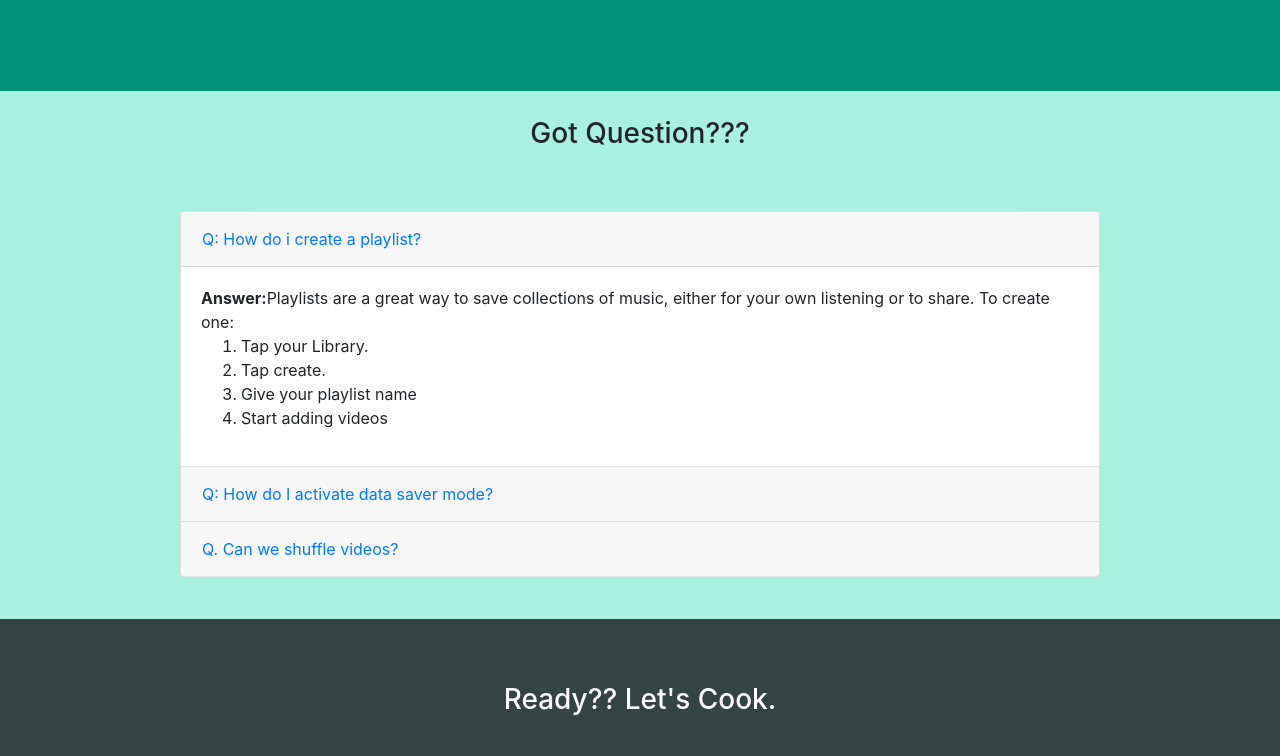
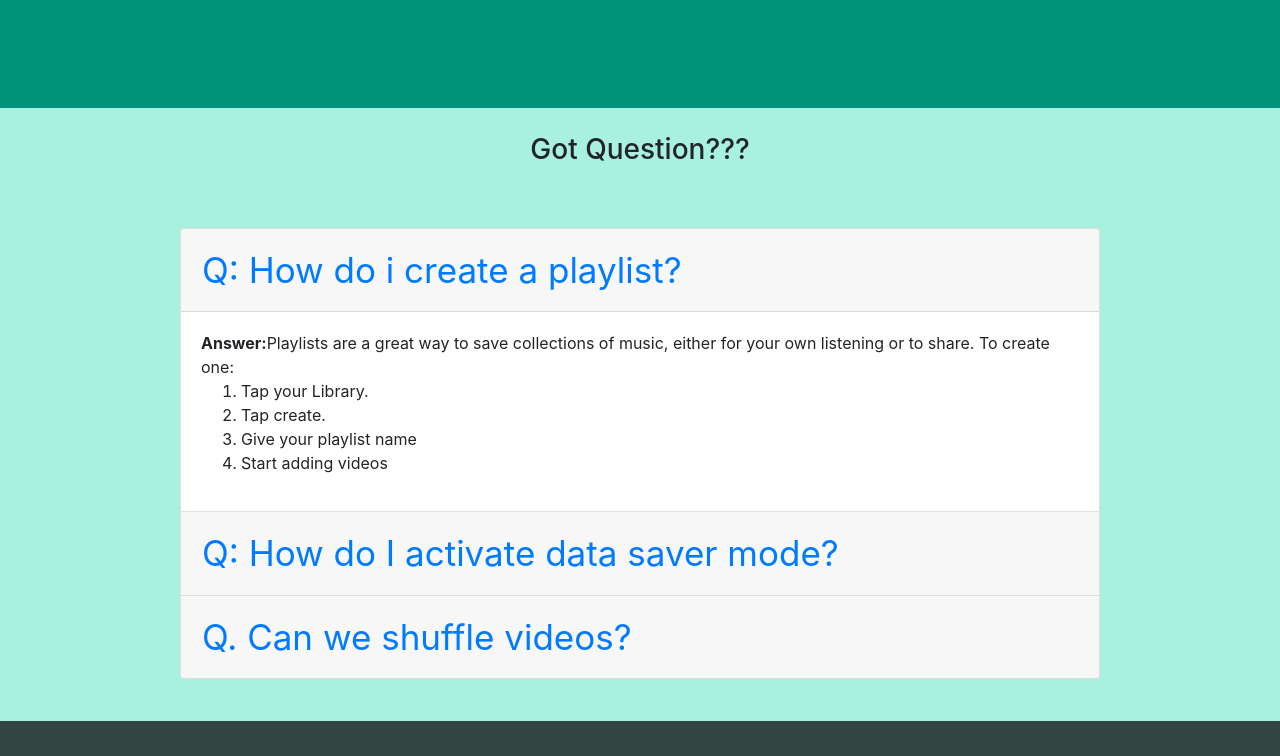
Before and after one commit to suhashanjar/YOUTUBE, a plain HTML site: page index.html in a window 1280 px wide. Shown: the part 1602-2358 px from the top of the page. Drawn offline with nearby package versions, Linux system fonts and the light colour scheme; a web font is replaced by a local one.

Commit message:
changed button size

```diff
--- a/css/styles.css
+++ b/css/styles.css
@@ -53,6 +53,9 @@ h3{
   text-align: center;
   padding-bottom: 3%;
 }
+.btn{
+  font-size: 35px;
+}
 .navbar{
   padding-bottom: 50px;
 }
```
